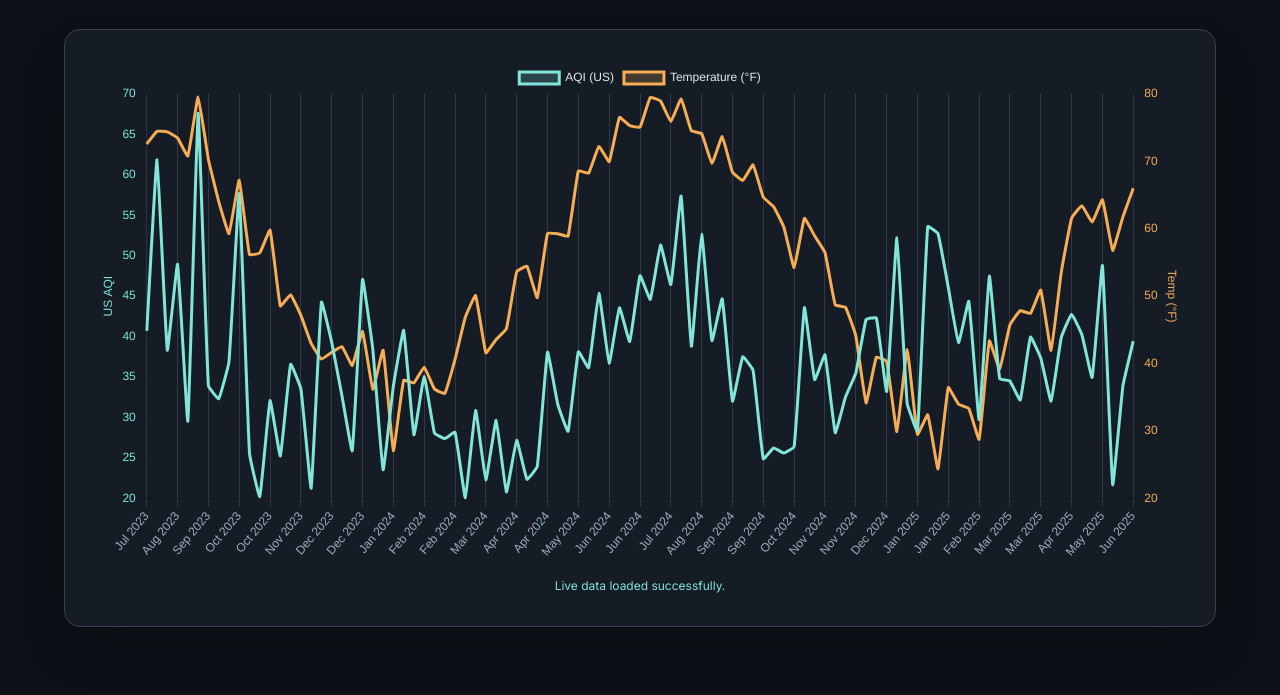
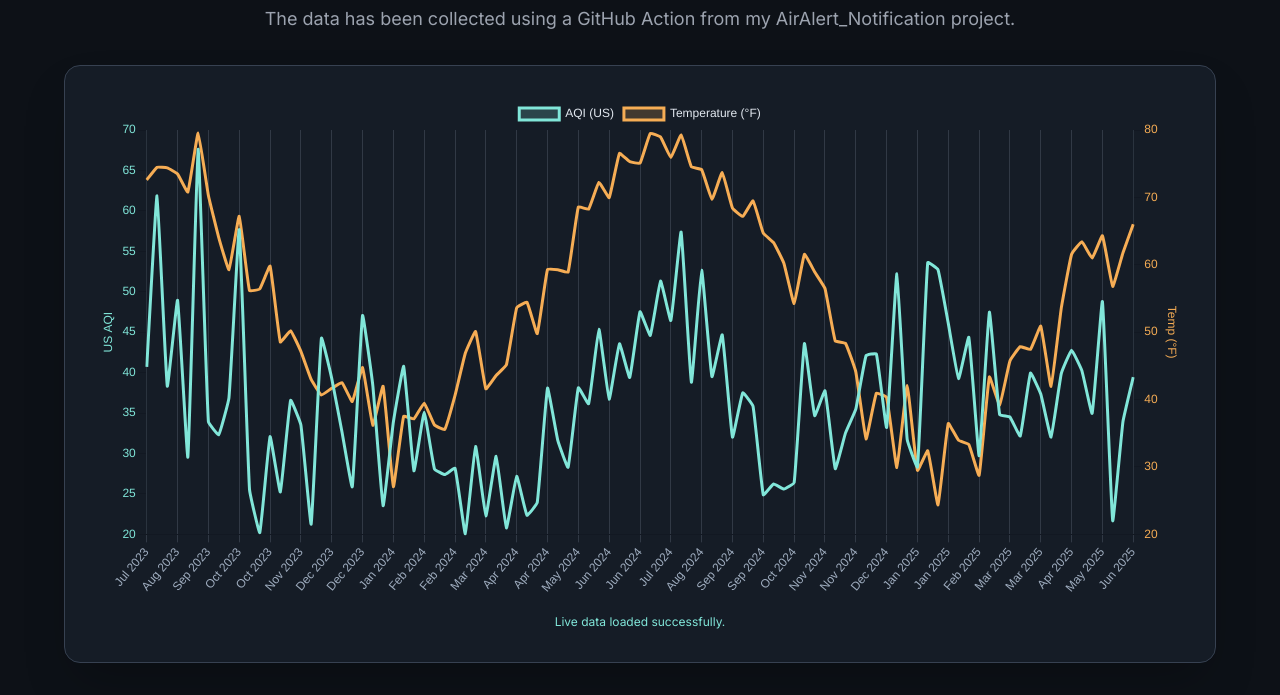
Before and after one commit to marcel-gaida/manta_flow_visual, a plain HTML site: page air_quality_viz.html in a window 1280 px wide. Shown: the part 111-806 px from the top of the page. Drawn offline with nearby package versions, Linux system fonts and the light colour scheme.

Commit message:
Update air_quality_viz.html

```diff
--- a/air_quality_viz.html
+++ b/air_quality_viz.html
@@ -3,7 +3,7 @@
 <head>
     <meta charset="UTF-8" />
     <meta name="viewport" content="width=device-width, initial-scale=1.0" />
-    <title>Air Quality & Temperature Visualization</title>
+    <title>Air Quality & Temperature Visualization for New York</title>
 
     <!-- Tailwind CSS for overall page styling -->
     <script src="https://cdn.tailwindcss.com"></script>
@@ -25,6 +25,7 @@
         <header class="text-center mb-8">
             <h1 class="text-3xl sm:text-4xl font-bold text-cyan-400">Weekly Air Quality & Temperature</h1>
             <p class="text-lg text-gray-400 mt-2">An interactive visualization of weekly US AQI and Temperature (°F) data.</p>
+            <p class="text-lg text-gray-400 mt-2">The data has been collected using a GitHub Action from my <a href="https://github.com/marcel-gaida/AirAlert_Notification" target="_blank" rel="noopener noreferrer">AirAlert_Notification project</a>.</p>
         </header>
 
         <main class="bg-gray-800/50 backdrop-blur-sm border border-gray-700 rounded-2xl shadow-2xl p-4 sm:p-6 lg:p-8 w-full">
```
